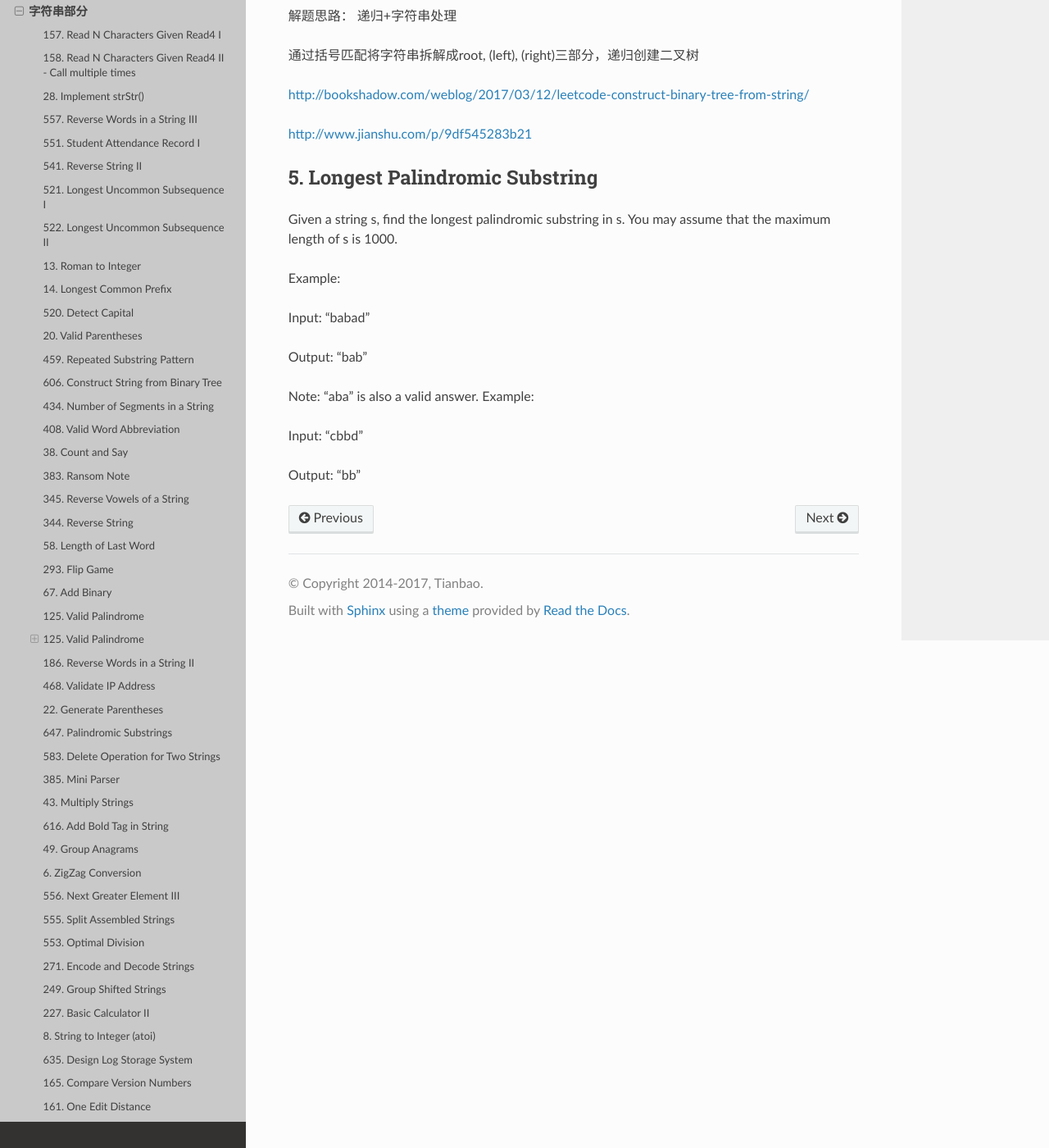
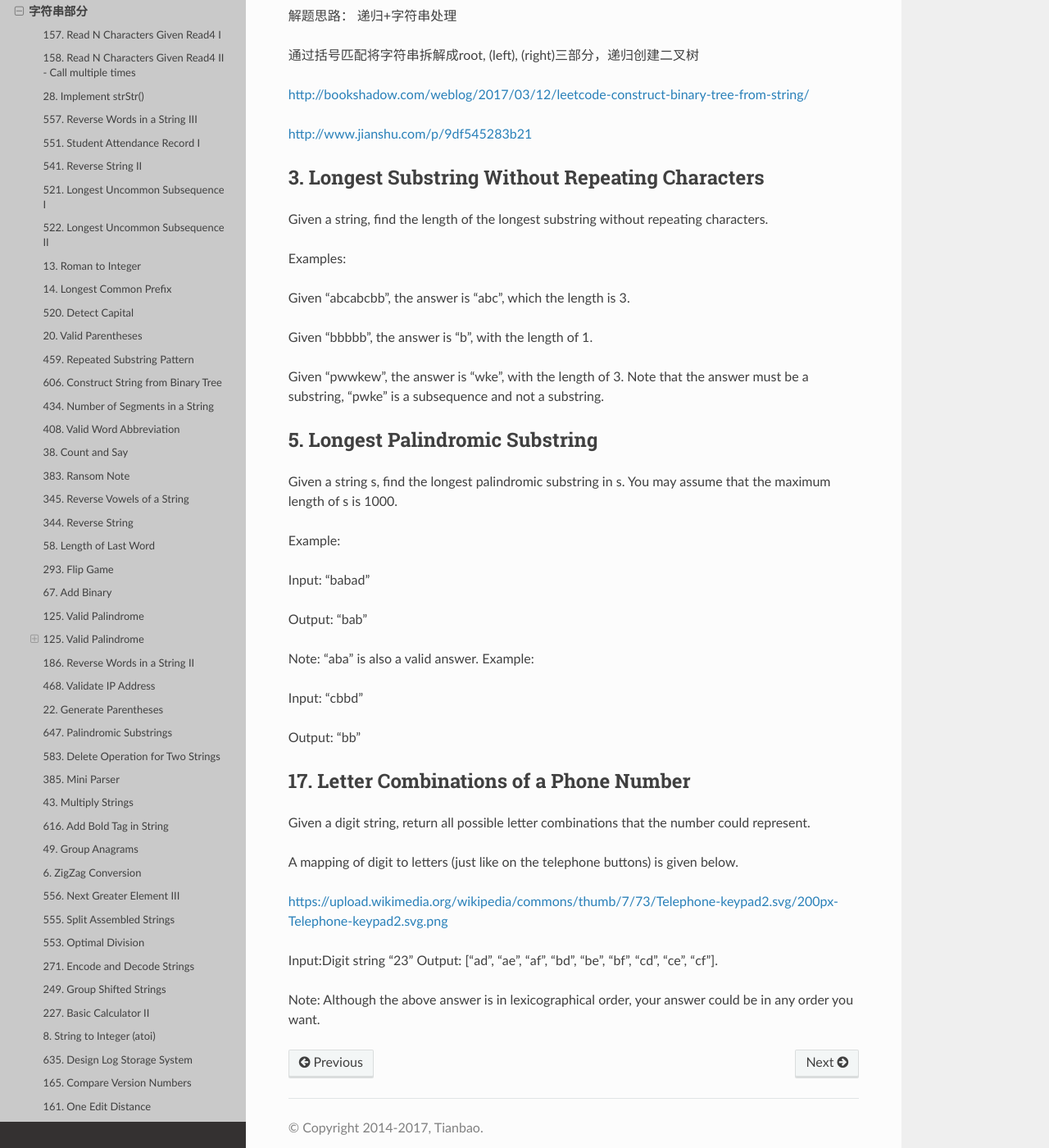
Before and after one commit to darcyWang/tianbao, a Sphinx documentation site: the page built from source/leecode/string.rst, in a window 1280 px wide and 1400 px high, scrolled down 39751 px. Shown: the whole window at 82% size. Built offline with Sphinx 7.4.7 and the Read the Docs theme 2.0.0, drawn with Linux system fonts in a browser that asks for light colours.

Commit message:
added question

```diff
--- a/source/leecode/string.rst
+++ b/source/leecode/string.rst
@@ -1885,6 +1885,23 @@ http://bookshadow.com/weblog/2017/03/12/leetcode-construct-binary-tree-from-stri
 http://www.jianshu.com/p/9df545283b21
 
 
+
+
+
+3. Longest Substring Without Repeating Characters
+-------------------------------------------------
+
+Given a string, find the length of the longest substring without repeating characters.
+
+Examples:
+
+Given "abcabcbb", the answer is "abc", which the length is 3.
+
+Given "bbbbb", the answer is "b", with the length of 1.
+
+Given "pwwkew", the answer is "wke", with the length of 3. Note that the answer must be a substring, "pwke" is a subsequence and not a substring.
+
+
 5. Longest Palindromic Substring
 --------------------------------
 
@@ -1903,3 +1920,19 @@ Example:
 Input: "cbbd"
 
 Output: "bb"
+
+
+17. Letter Combinations of a Phone Number
+-----------------------------------------
+
+Given a digit string, return all possible letter combinations that the number could represent.
+
+A mapping of digit to letters (just like on the telephone buttons) is given below.
+
+https://upload.wikimedia.org/wikipedia/commons/thumb/7/73/Telephone-keypad2.svg/200px-Telephone-keypad2.svg.png
+
+Input:Digit string "23"
+Output: ["ad", "ae", "af", "bd", "be", "bf", "cd", "ce", "cf"].
+
+Note:
+Although the above answer is in lexicographical order, your answer could be in any order you want.
```
Also changed, not shown: source/leecode/array.rst (+21 -0 lines).
